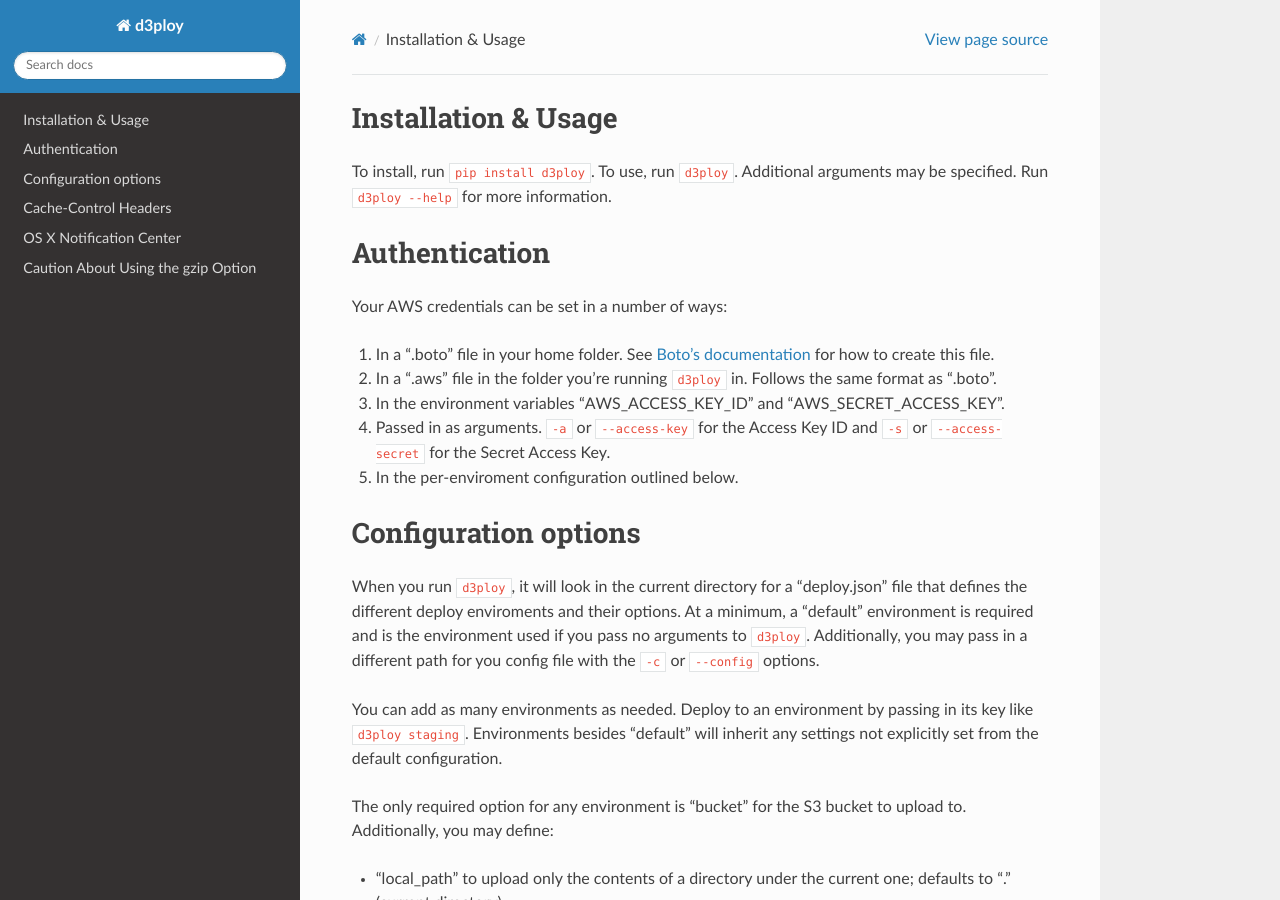
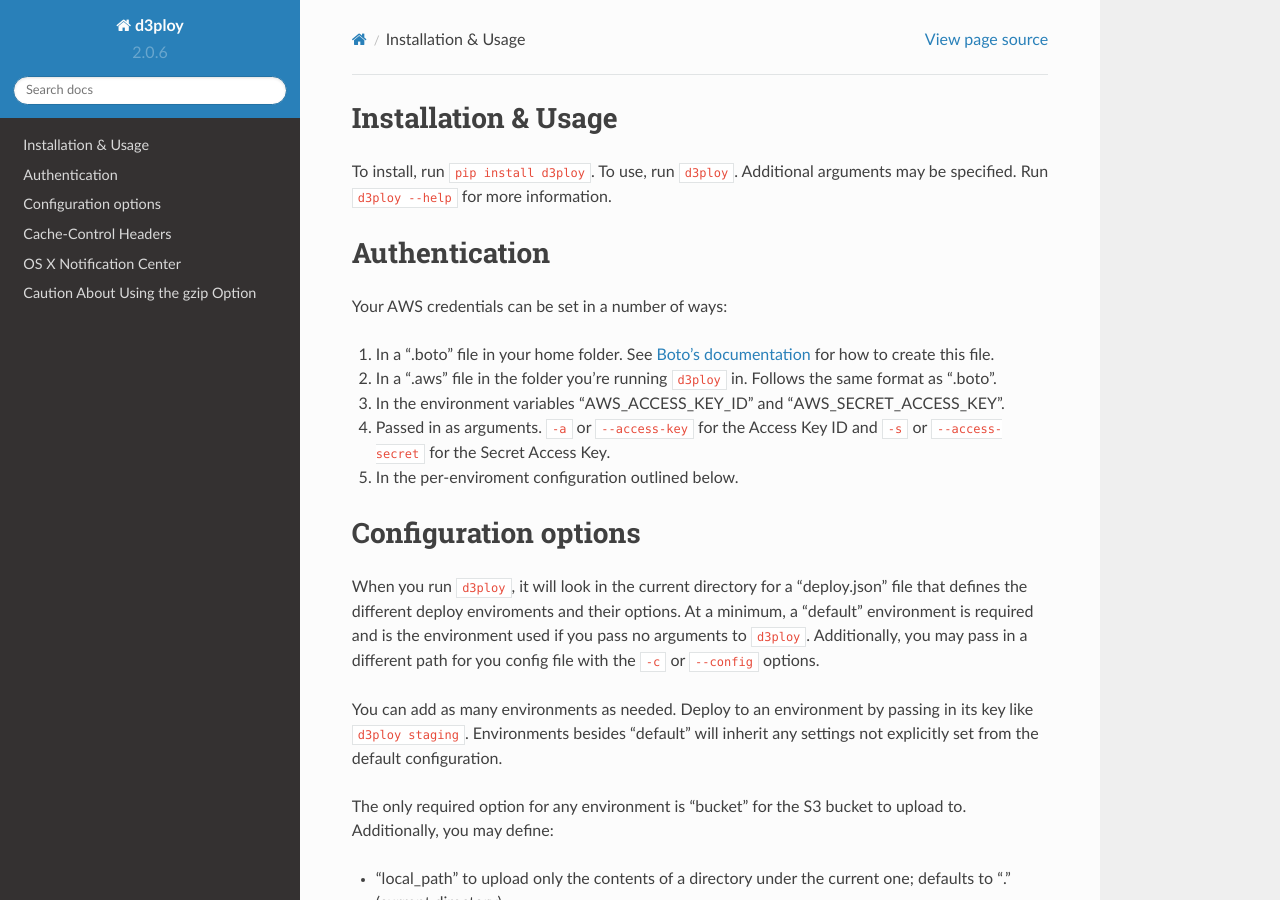
Before and after one commit to dryan/d3ploy, a Sphinx documentation site: the page built from docs/index.rst, in a window 1280 px wide and 900 px high. Built offline with Sphinx 7.4.7 and the Read the Docs theme 2.0.0, drawn with Linux system fonts in a browser that asks for light colours.

Commit message:
trying to make RTD happy

```diff
--- a/docs/conf.py
+++ b/docs/conf.py
@@ -11,7 +11,7 @@
 # All configuration values have a default; values that are commented out
 # serve to show the default.
 
-import sys, os, re
+import sys, os
 from datetime import date
 
 d3ploy_path     =   'd3ploy.py'
@@ -55,7 +55,7 @@
 # built documents.
 #
 # The short X.Y version.
-version = re.search(r'VERSION\s+=\s+\'(\d\.\d\.\d)\'', open(d3ploy_path, 'r').read()).group(1)
+version = '2.0.6'
 # The full version, including alpha/beta/rc tags.
 release = version
 
```
Also changed, not shown: 1 other file.
